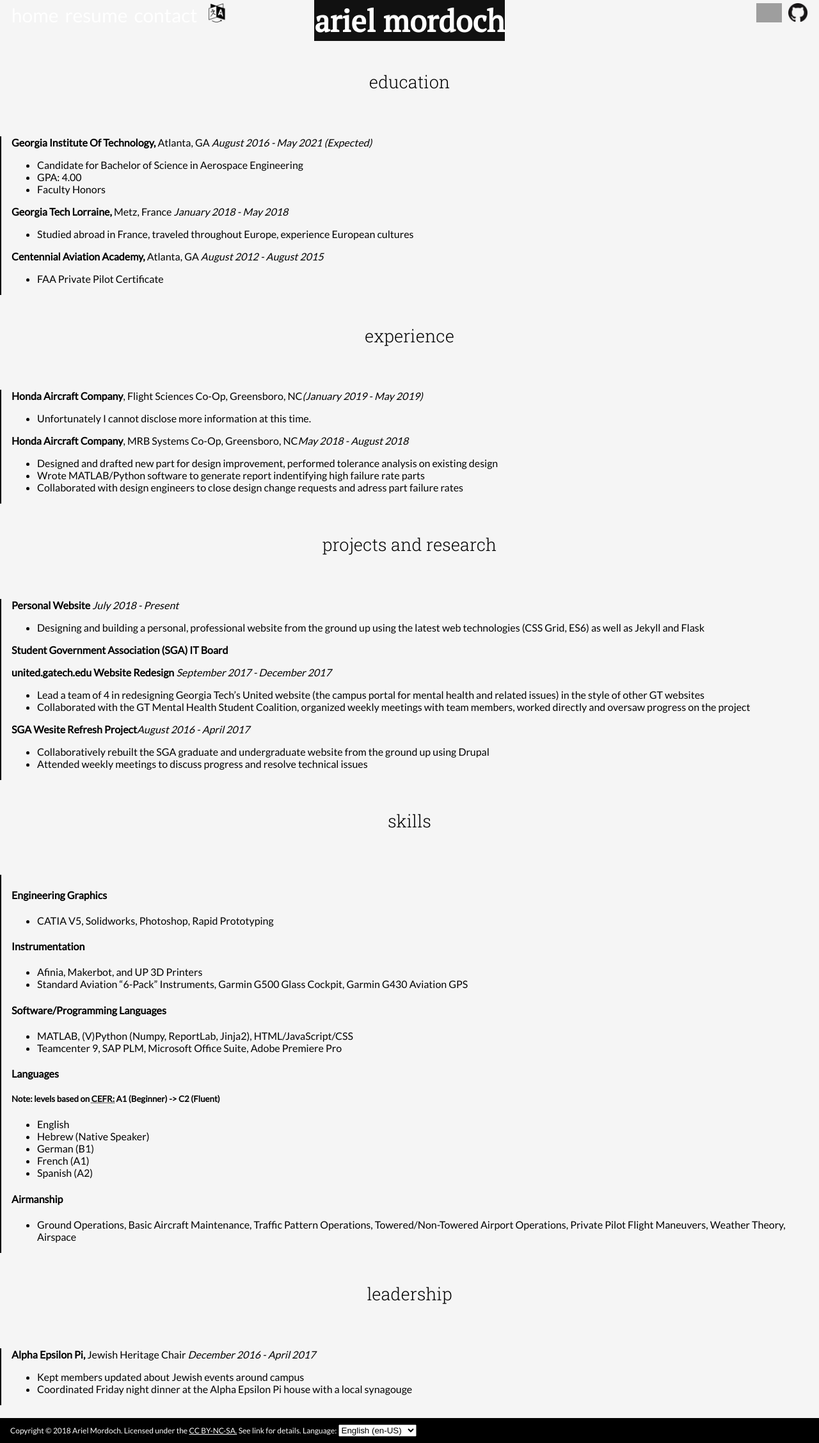
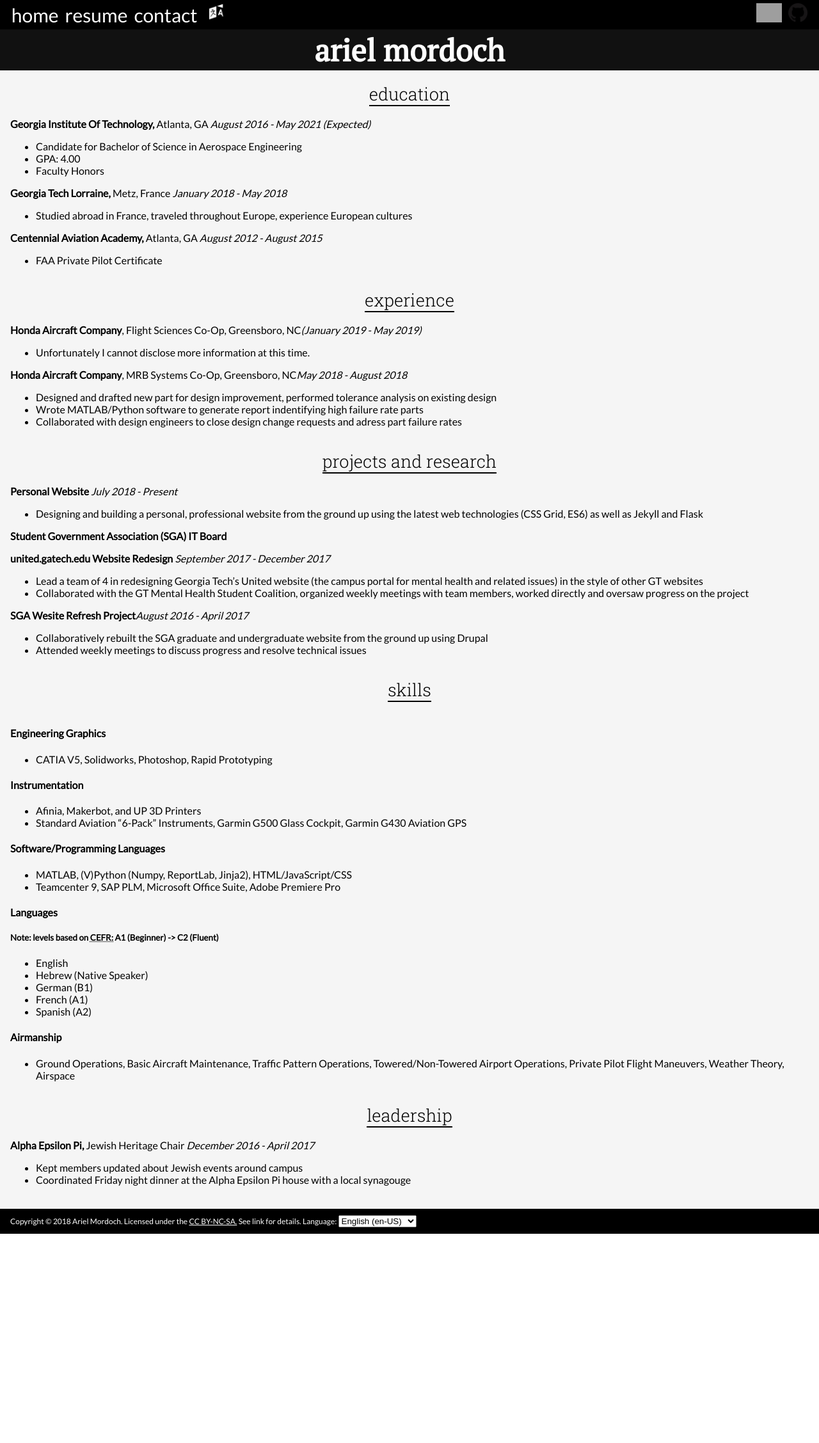
Before and after one commit to amordoch/amordoch.github.io, a Jekyll site: the page built from index.html, in a window 1280 px wide. Shown: the whole page at 64% size. Built offline with Jekyll 4.4.1, drawn with Linux system fonts in a browser that asks for light colours; after the commit the page ends 1928 px from its top, so only the background shows below that; grey boxes are pictures that could not be loaded.

Commit message:
media rules

```diff
--- a/assets/css/home.scss
+++ b/assets/css/home.scss
@@ -1,12 +1,5 @@
 ---
 ---
-/* Specific content pane styling for homepage */
-/*
-.hobbies ul {
-  list-style-position: inside;
-  padding-left: 0;
-}
-*/
 @import 'colors';
 
 body {
@@ -43,7 +36,7 @@ main {
   a {
     color: white;
   }
-  width: 100vw;
+  width: 100%;
 }
 
 .nav-bottom-shadow {
@@ -61,3 +54,30 @@ main {
     font-weight: 300;
   }
 }
+
+@media all and (max-width: 1300px), (-webkit-min-device-pixel-raito: 2) {
+  .navbar {
+    position: initial;
+    background: black;
+  }
+
+  .content {
+    row-gap: 2vh;
+    & > div {
+      margin: auto;
+    }
+    h2 {
+      margin: auto;
+      border-bottom: 2px solid black;
+    }
+  }
+
+  #title {
+    align-self: normal;
+    margin: 0;
+  }
+
+  section {
+    border-left: none;
+  }
+}
--- a/assets/css/main.scss
+++ b/assets/css/main.scss
@@ -133,7 +133,7 @@ html.no-cssgrid {
 
 @mixin nav-shadow {
   transition: ease 0.25s;
-  box-shadow: 0 -2px black inset;
+  box-shadow: 0 -2px white inset;
 }
 
 .navbar {
```
